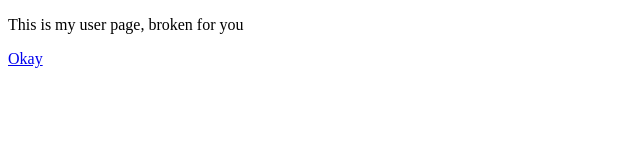
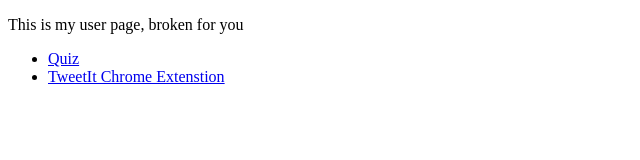
Before and after one commit to darwinhang/darwinhang.github.io, a plain HTML site: page index.html in a window 1280 px wide. Shown: the whole page, without its empty margins (0-640 px from the left). Drawn offline with Linux system fonts and the light colour scheme.

Commit message:
Add some project page links
Though the project pages have yet to be created.

```diff
--- a/index.html
+++ b/index.html
@@ -4,5 +4,12 @@
 </head>
 <body>
     <p>This is my user page, broken for you</p>
-    <a href="/okay">Okay</a>
+    <ul>
+        <li>
+            <a href="/quiz">Quiz</a>
+        </li>
+        <li>
+            <a href="/TweetIt">TweetIt Chrome Extenstion</a>
+        </li>
+    </ul>
 </body>
```
